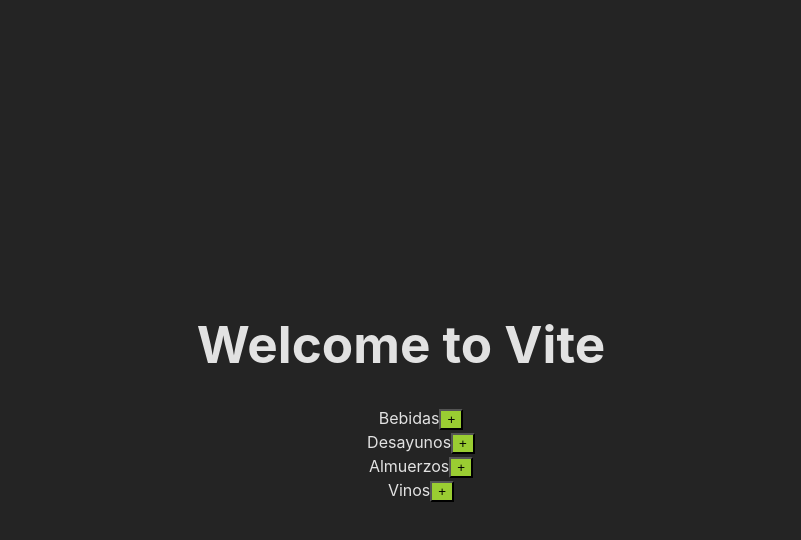
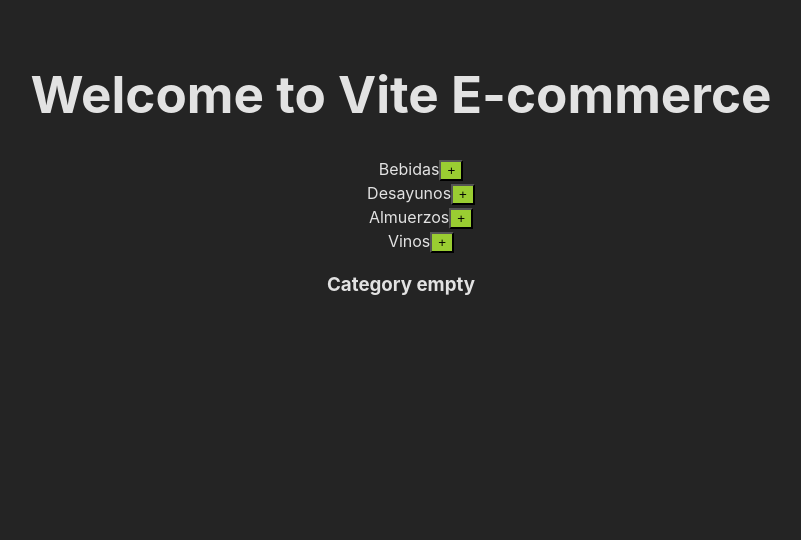
Before and after one commit to skevprog/vite-ecommerce, a React (Vite) app: page / in a window 1280 px wide. Shown: the top 540 px of the page, without its empty margins (239-1040 px from the left). Built offline with nearby package versions, Linux system fonts and the light colour scheme.

Commit message:
feat(products): add products table
* Show products in a table for each category selected

```diff
--- a/src/App.css
+++ b/src/App.css
@@ -8,3 +8,27 @@
 ul, ol {
   list-style-type: none;
 }
+
+table {
+  width: 100%;
+}
+
+th {
+  border: 1px solid blue;
+  width: 100px;
+}
+
+td {
+  width: 100px;
+  text-align: left;
+  border: 1px solid white;
+  padding: 5px;
+}
+
+.button {
+  background-color: yellowgreen;
+}
+
+.button__label {
+  color: black;
+}
--- a/src/App.tsx
+++ b/src/App.tsx
@@ -1,57 +1,29 @@
-import { useState } from "react";
+import { useMemo, useState } from "react";
 
+import { products as productsJson } from "./assets/products.json";
 import { categories } from "./assets/categories.json";
+import Menu from "./components/Menu";
+import Products from "./components/Products";
+import { Category, Product } from "./types";
 
 import "./App.css";
 
-interface Category {
-  id: number;
-  name: string;
-  sublevels?: Category[];
-}
+function App(): JSX.Element {
+  const [selectedCategory, setSelectedCategory] = useState<Category | null>(null);
 
-interface MenuProps {
-  categories: Category[];
-}
-
-interface MenuItemProps {
-  category: Category;
-}
-
-function MenuItem({ category }: MenuItemProps): JSX.Element {
-  const [isCollapsed, setCollapsed] = useState(true);
+  const productsByCategory: Product[] = useMemo(
+    () =>
+      productsJson.filter(
+        (product) => selectedCategory && product.sublevel_id === selectedCategory.id,
+      ),
+    [selectedCategory],
+  );
 
   return (
-    <li key={category.id}>
-      <span>
-        {category.name}
-        {category.sublevels && (
-          <button className="button" onClick={() => setCollapsed(!isCollapsed)}>
-            <span className="button__label">{isCollapsed ? "+" : "-"} </span>
-          </button>
-        )}
-      </span>
-
-      {category.sublevels && !isCollapsed && <Menu categories={category.sublevels} />}
-    </li>
-  );
-}
-
-function Menu({ categories }: MenuProps): JSX.Element {
-  return (
-    <ol>
-      {categories.map((category: Category) => (
-        <MenuItem key={category.id} category={category} />
-      ))}
-    </ol>
-  );
-}
-
-function App(): JSX.Element {
-  return (
     <div className="App">
-      <h1> Welcome to Vite </h1>
-      <Menu categories={categories} />
+      <h1> Welcome to Vite E-commerce </h1>
+      <Menu categories={categories} onCategoryClick={(cat) => setSelectedCategory(cat)} />
+      <Products categoryName={selectedCategory?.name || ""} products={productsByCategory} />
     </div>
   );
 }
--- a/src/assets/categories.json
+++ b/src/assets/categories.json
@@ -66,11 +66,11 @@
       "sublevels": [
         {
           "id": 12,
-          "name": "Fake 8"
+          "name": "Tintos"
         },
         {
           "id": 13,
-          "name": "Fake 9"
+          "name": "Blancos"
         }
       ]
     }
--- /dev/null
+++ b/src/components/Menu/index.tsx
@@ -0,0 +1,55 @@
+import { useState } from "react";
+
+import { Category } from "../../types";
+
+interface MenuProps {
+  categories: Category[];
+  onCategoryClick: (category: Category) => void;
+}
+
+interface MenuItemProps {
+  category: Category;
+  onClick: (category: Category) => void;
+}
+
+function MenuItem({ category, onClick }: MenuItemProps): JSX.Element {
+  const [isCollapsed, setCollapsed] = useState<boolean>(true);
+
+  function collpase(e: React.MouseEvent): void {
+    e.stopPropagation();
+    setCollapsed(!isCollapsed);
+  }
+
+  return (
+    <li key={category.id}>
+      <span onClick={() => onClick(category)}>
+        {category.name}
+        {category.sublevels && (
+          <button className="button" onClick={collpase}>
+            <span className="button__label">{isCollapsed ? "+" : "-"} </span>
+          </button>
+        )}
+      </span>
+
+      {category.sublevels && !isCollapsed && (
+        <Menu categories={category.sublevels} onCategoryClick={onClick} />
+      )}
+    </li>
+  );
+}
+
+function Menu({ categories, onCategoryClick }: MenuProps): JSX.Element {
+  return (
+    <ol>
+      {categories.map((category: Category) => (
+        <MenuItem
+          key={category.id}
+          category={category}
+          onClick={(category) => onCategoryClick(category)}
+        />
+      ))}
+    </ol>
+  );
+}
+
+export default Menu;
--- /dev/null
+++ b/src/components/Products/index.tsx
@@ -0,0 +1,38 @@
+import { Product } from "../../types";
+
+interface ProductsProps {
+  products: Product[];
+  categoryName: string;
+}
+
+function Products({ products, categoryName }: ProductsProps): JSX.Element {
+  return (
+    <>
+      <h2>{categoryName}</h2>
+      {!products.length ? (
+        <h3>Category empty</h3>
+      ) : (
+        <table>
+          <tbody>
+            <tr>
+              <th>Name</th>
+              <th>Price</th>
+              <th>Available</th>
+              <th>Quantity</th>
+            </tr>
+            {products.map((product: Product) => (
+              <tr key={product.id}>
+                <td>{product.name}</td>
+                <td>{product.price}</td>
+                <td>{product.available ? "Yes" : "No"}</td>
+                <td>{product.quantity}</td>
+              </tr>
+            ))}
+          </tbody>
+        </table>
+      )}
+    </>
+  );
+}
+
+export default Products;
--- a/src/index.css
+++ b/src/index.css
@@ -18,7 +18,6 @@
 body {
   margin: 0;
   display: flex;
-  place-items: center;
   min-width: 320px;
   min-height: 100vh;
 }
@@ -27,11 +26,3 @@
   font-size: 3.2em;
   line-height: 1.1;
 }
-
-.button {
-  background-color: yellowgreen;
-}
-
-.button__label {
-  color: black;
-}
--- /dev/null
+++ b/src/types.ts
@@ -0,0 +1,14 @@
+export interface Category {
+  id: number;
+  name: string;
+  sublevels?: Category[];
+}
+
+export interface Product {
+  quantity: number;
+  price: string;
+  available: boolean;
+  sublevel_id: number;
+  name: string;
+  id: string;
+}
```
